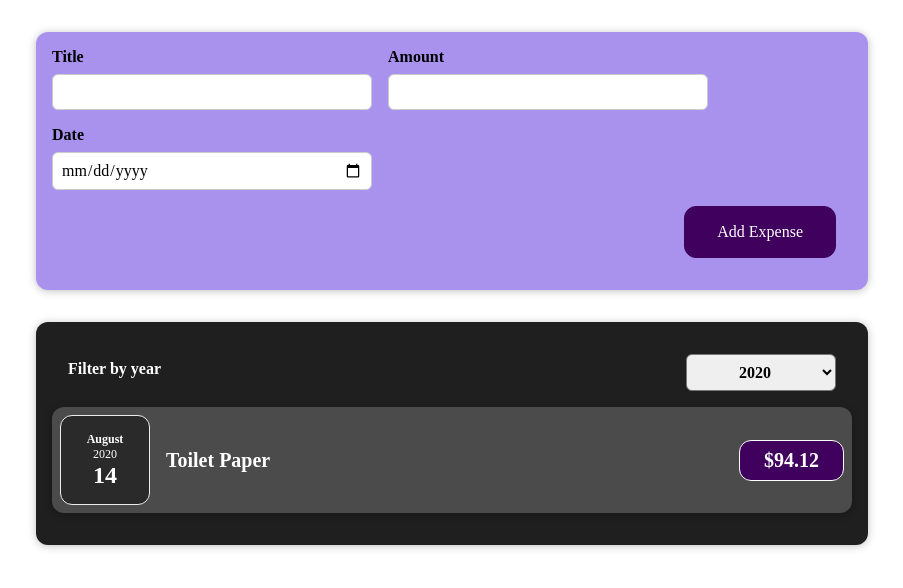
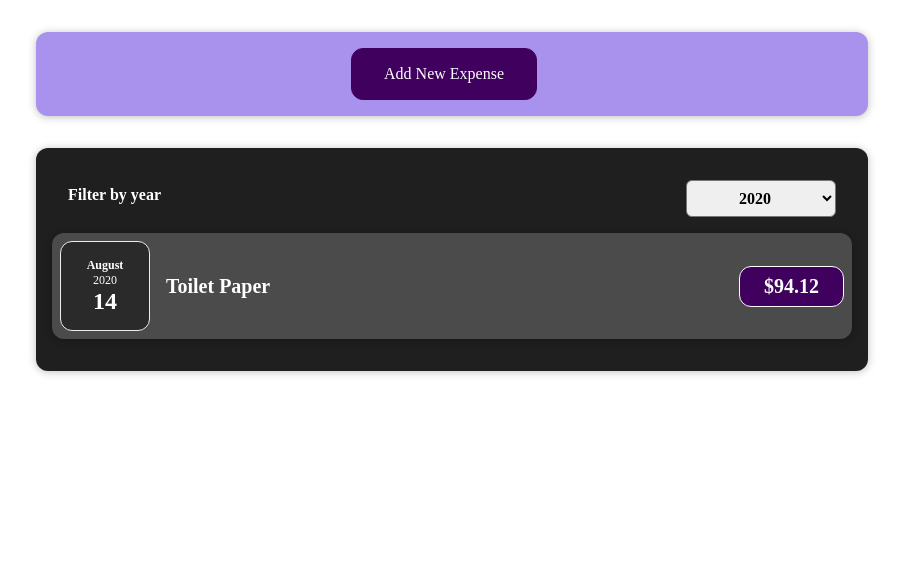
Before and after one commit to ajiajith001/react-tranining-expensive-tracker, a React (Create React App) app: page / in a window 1280 px wide. Shown: the top 588 px of the page, without its empty margins (188-1091 px from the left). Built offline with nearby package versions, Linux system fonts and the light colour scheme.

Commit message:
changes for showing expense form conditionally

```diff
--- a/src/components/NewExpense/ExpenseForm.js
+++ b/src/components/NewExpense/ExpenseForm.js
@@ -2,7 +2,7 @@
 
 import './ExpenseForm.css';
 
-const ExpenseForm = ({ onSaveExpenseData }) => {
+const ExpenseForm = ({ onSaveExpenseData, onCancel }) => {
   const [enteredTitle, setEnteredTitle] = useState('');
   const [enteredAmount, setEnteredAmount] = useState('');
   const [enteredDate, setEnteredDate] = useState('');
@@ -87,6 +87,9 @@
         </div>
       </div>
       <div className="new-expense__actions">
+        <button type="button" onClick={onCancel}>
+          Cancel
+        </button>
         <button type="submit">Add Expense</button>
       </div>
     </form>
--- a/src/components/NewExpense/NewExpense.js
+++ b/src/components/NewExpense/NewExpense.js
@@ -1,9 +1,11 @@
-import React from 'react';
+import React, { useState } from 'react';
 
 import ExpenseForm from './ExpenseForm';
 import './NewExpense.css';
 
 const NewExpense = ({ onAddExpense }) => {
+  const [isEditing, setIsEditing] = useState(false);
+
   const saveExpenseDataHandler = (enteredExpenseData) => {
     const expenseData = {
       ...enteredExpenseData,
@@ -12,9 +14,25 @@
     onAddExpense(expenseData);
   };
 
+  const startEditingHandler = () => {
+    setIsEditing(true);
+  };
+
+  const stopEditingHandler = () => {
+    setIsEditing(false);
+  };
+
   return (
     <div className="new-expense">
-      <ExpenseForm onSaveExpenseData={saveExpenseDataHandler} />
+      {!isEditing && (
+        <button onClick={startEditingHandler}>Add New Expense</button>
+      )}
+      {isEditing && (
+        <ExpenseForm
+          onSaveExpenseData={saveExpenseDataHandler}
+          onCancel={onCancel}
+        />
+      )}
     </div>
   );
 };
```
